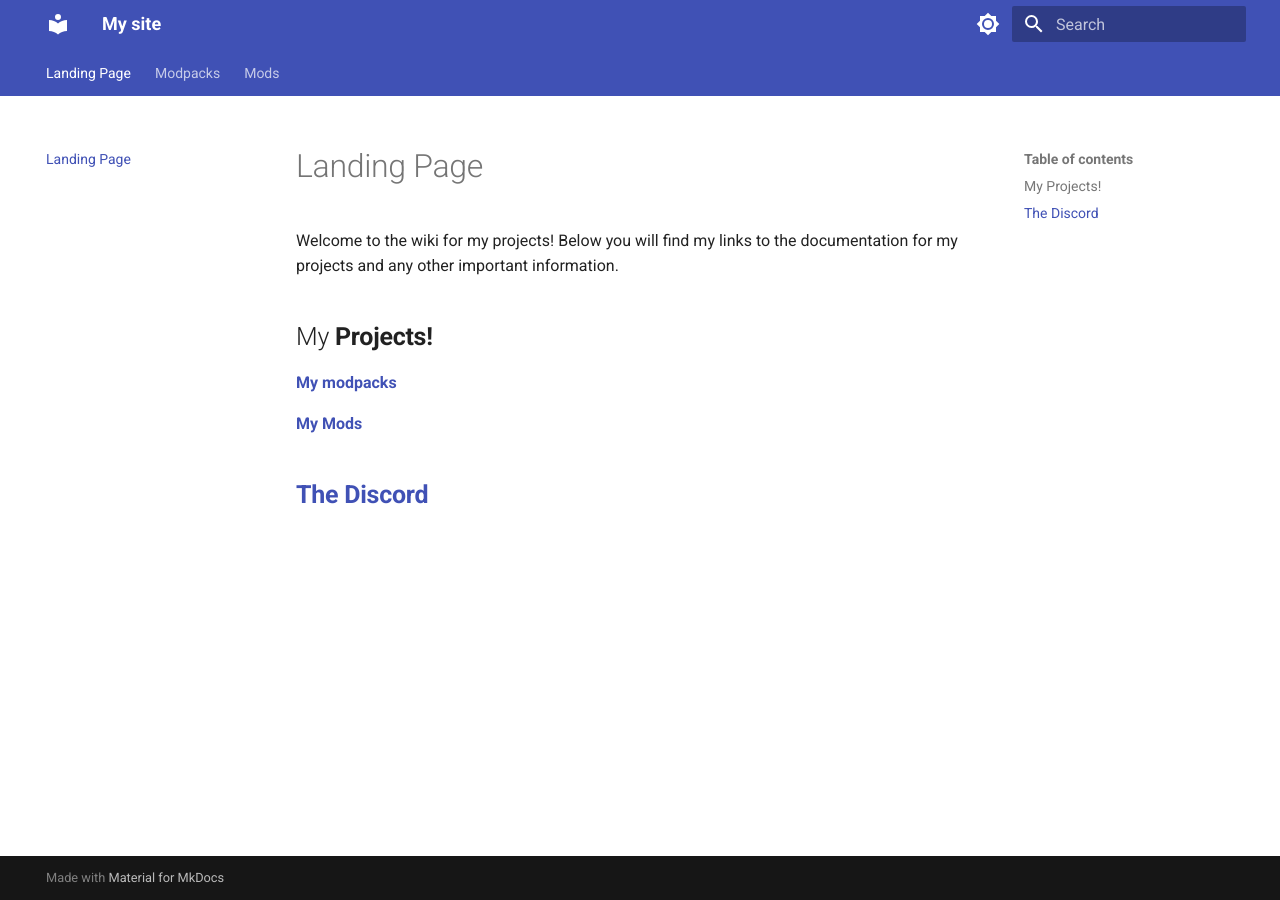
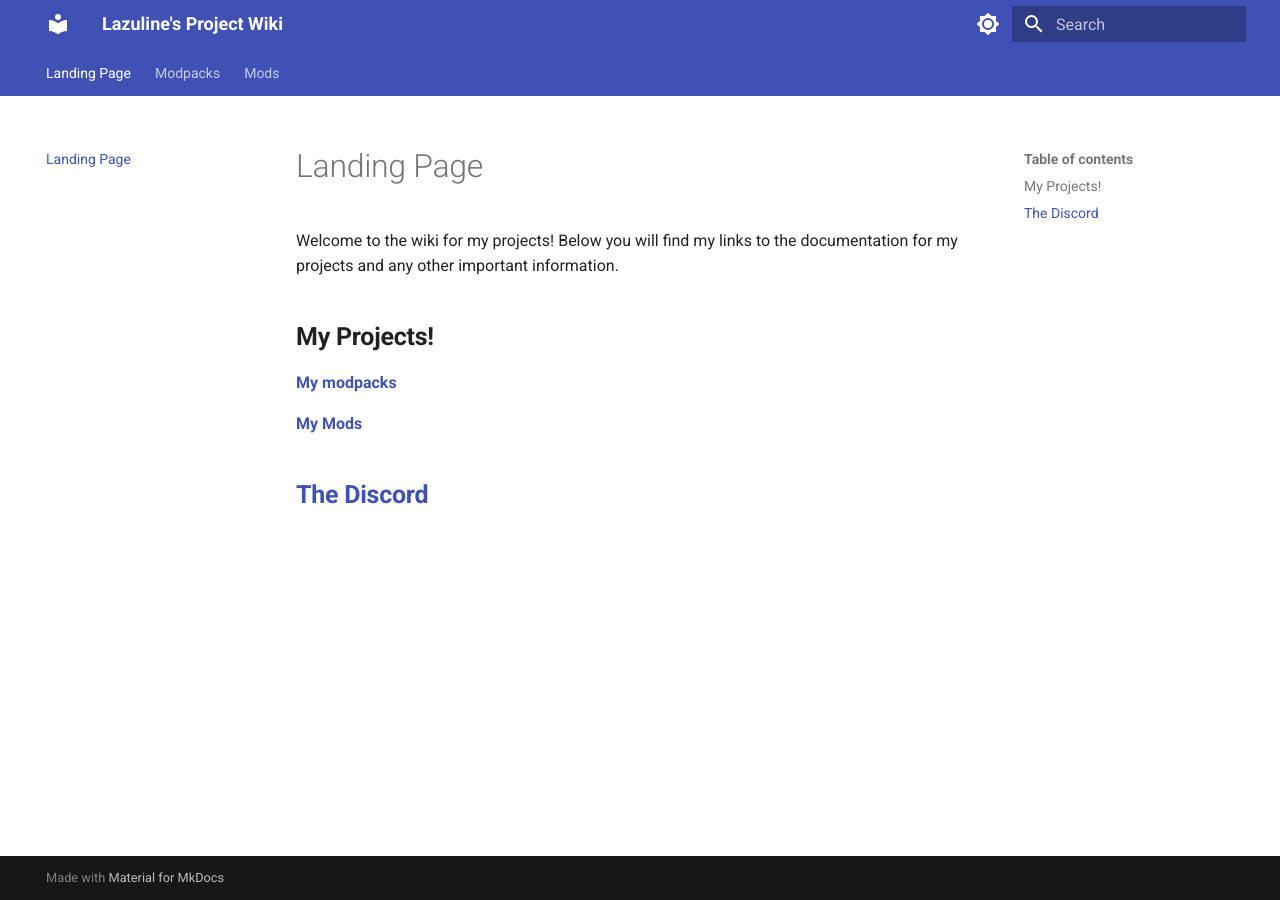
Before and after one commit to lazul1ne/wiki.lazuline.xyz, an MkDocs documentation site: the page built from docs/index.md, in a window 1280 px wide. Built offline with MkDocs 1.6.1 and Material for MkDocs 9.7.7, drawn with Linux system fonts in a browser that asks for light colours.

Commit message:
placeholder name and fix some text

```diff
--- a/docs/index.md
+++ b/docs/index.md
@@ -5,7 +5,7 @@ tags:
 
 Welcome to the wiki for my projects! Below you will find my links to the documentation for my projects and any other important information.
 
-## My **Projects!**
+## **My Projects!**
 
 [**My modpacks**](modpacks/index.md)
 
--- a/mkdocs.yml
+++ b/mkdocs.yml
@@ -1,4 +1,4 @@
-site_name: My site
+site_name: Lazuline's Project Wiki
 site_url: https://wiki.lazuline.xyz
 theme:
   name: material
```
Also changed, not shown: docs/modpacks/create-modpack/beta-0.5/index.md (+1 -1 lines).
